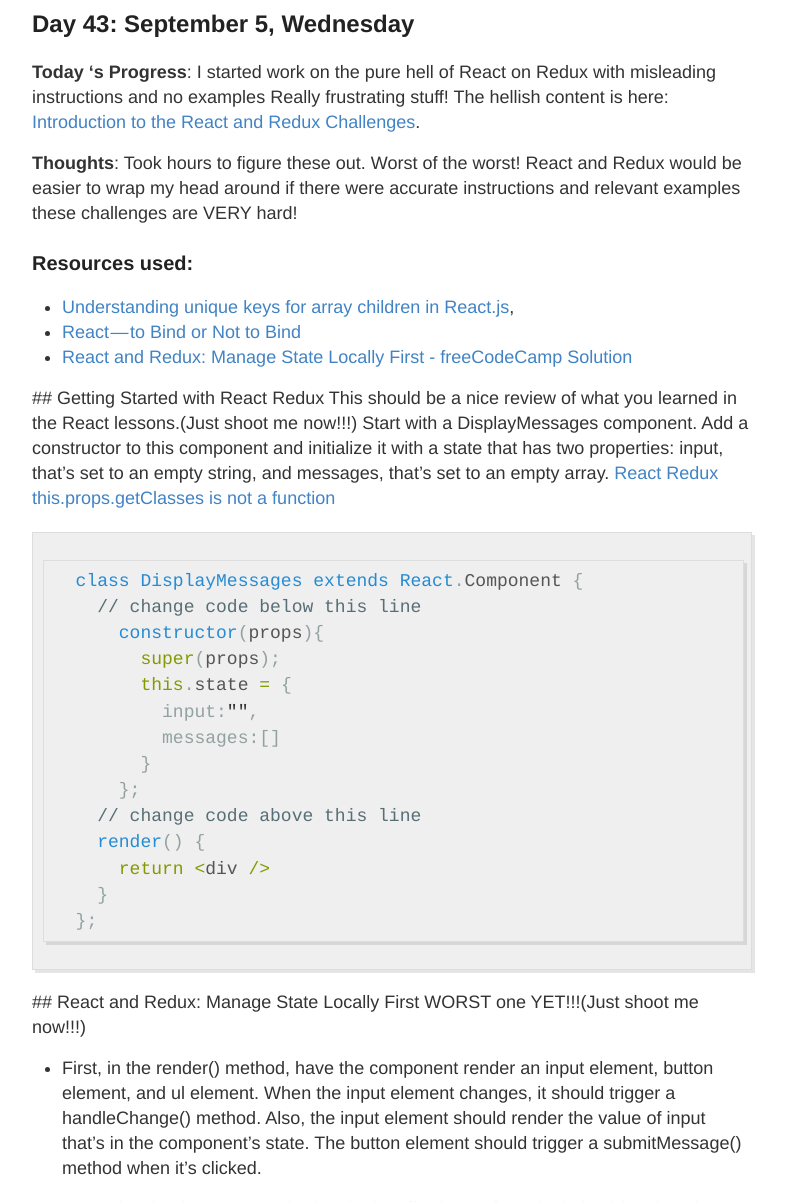
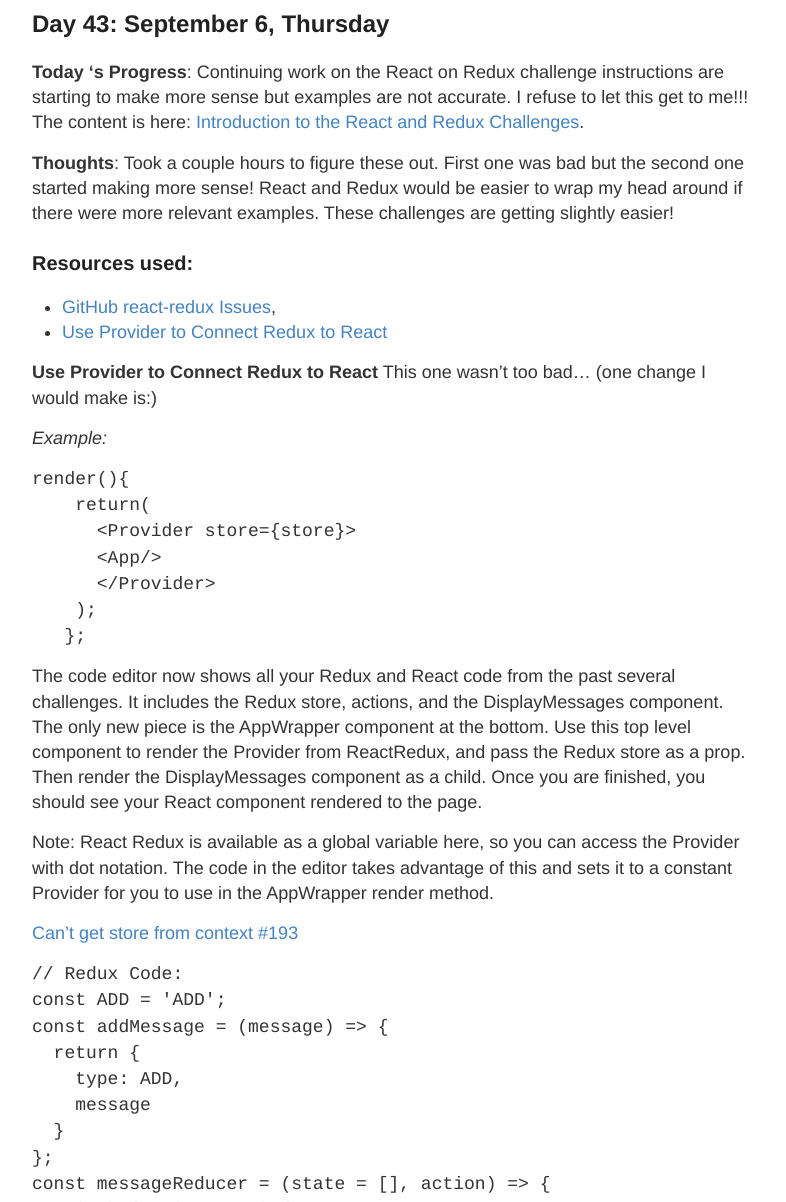
Before and after one commit to Johnny2136/johnny2136.github.io, a Jekyll site: the page built from _posts/2018-9-6-100DaysOfCode - Day44.md, in a window 1280 px wide and 1400 px high, scrolled down 356 px. Shown: the part 198-1400 px from the top of the window, without its empty margins (248-1034 px from the left). Built offline with Jekyll 4.4.1, drawn with Linux system fonts in a browser that asks for light colours; comment, search, counter and statistics services are not loaded; some of the changed text lies outside the part shown.

Commit message:
Completed day 44 :cloud:

````diff
--- a/_posts/2018-9-6-100DaysOfCode - Day44.md
+++ b/_posts/2018-9-6-100DaysOfCode - Day44.md
@@ -1,97 +1,125 @@
 ---
 layout: post
-title: Day 43 of 100 Days Of Code
+title: Day 44 of 100 Days Of Code
 ---
 
-![EXTREAM FRUSTRATION..."](https://fafysio.files.wordpress.com/2015/03/frustrert.gif)
+!["Not too bad!"](http://diasporina.com/wp/wp-content/uploads/2016/12/ntb.png)
 
-## Day 43: September 5, Wednesday
+## Day 43: September 6, Thursday
 
-**Today 's Progress**: I started work on the pure hell of React on Redux with misleading instructions and no examples Really frustrating stuff! The hellish content is here: [Introduction to the React and Redux Challenges](https://learn.freecodecamp.org/front-end-libraries/react-and-redux).
+**Today 's Progress**: Continuing work on the React on Redux challenge instructions are starting to make more sense but examples are not accurate. I refuse to let this get to me!!! The content is here: [Introduction to the React and Redux Challenges](https://learn.freecodecamp.org/front-end-libraries/react-and-redux).
 
-**Thoughts**: Took hours to figure these out. Worst of the worst! React and Redux would be easier to wrap my head around if there were accurate instructions and relevant examples these challenges are VERY hard!
+**Thoughts**: Took a couple hours to figure these out. First one was bad but the second one started making more sense! React and Redux would be easier to wrap my head around if there were more relevant examples. These challenges are getting slightly easier!
 
 ### Resources used:
-  * [Understanding unique keys for array children in React.js](https://stackoverflow.com/questions/28329382/understanding-unique-keys-for-array-children-in-react-js),
-  * [React — to Bind or Not to Bind](https://medium.com/shoutem/react-to-bind-or-not-to-bind-7bf58327e22a)
-  * [React and Redux: Manage State Locally First - freeCodeCamp Solution](https://www.youtube.com/watch?v=PPt0AS3RQ2Q)
+  * [GitHub react-redux Issues](https://github.com/reduxjs/react-redux/issues),
+  * [Use Provider to Connect Redux to React](https://forum.freecodecamp.org/t/use-provider-to-connect-redux-to-react/202759)
 
-  ## Getting Started with React Redux
-  This should be a nice review of what you learned in the React lessons.(Just shoot me now!!!)
-  Start with a DisplayMessages component. Add a constructor to this component and initialize it with a state that has two properties: input, that's set to an empty string, and messages, that's set to an empty array.
-  [React Redux this.props.getClasses is not a function](https://stackoverflow.com/questions/50835770/react-redux-this-props-getclasses-is-not-a-function)
-  ```javascript
-  class DisplayMessages extends React.Component {
-    // change code below this line
-      constructor(props){
-        super(props);
-        this.state = {
-          input:"",
-          messages:[]
-        }
-      };
-    // change code above this line
-    render() {
-      return <div />
+
+**Use Provider to Connect Redux to React**
+This one wasn't too bad... (one change I would make is:)
+
+*Example:*
+```Javascript
+render(){
+    return(
+      <Provider store={store}>
+      <App/>
+      </Provider>
+    );
+   };
+   ```
+The code editor now shows all your Redux and React code from the past several challenges. It includes the Redux store, actions, and the DisplayMessages component. The only new piece is the AppWrapper component at the bottom. Use this top level component to render the Provider from ReactRedux, and pass the Redux store as a prop. Then render the DisplayMessages component as a child. Once you are finished, you should see your React component rendered to the page.
+
+Note: React Redux is available as a global variable here, so you can access the Provider with dot notation. The code in the editor takes advantage of this and sets it to a constant Provider for you to use in the AppWrapper render method.
+
+[Can't get store from context #193](https://github.com/reduxjs/react-redux/issues/193)
+
+```Javascript
+// Redux Code:
+const ADD = 'ADD';
+const addMessage = (message) => {
+  return {
+    type: ADD,
+    message
+  }
+};
+const messageReducer = (state = [], action) => {
+  switch (action.type) {
+    case ADD:
+      return [
+        ...state,
+        action.message
+      ];
+    default:
+      return state;
+  }
+};
+const store = Redux.createStore(messageReducer);
+
+// React Code:
+class DisplayMessages extends React.Component {
+  constructor(props) {
+    super(props);
+    this.state = {
+      input: '',
+      messages: []
     }
+    this.handleChange = this.handleChange.bind(this);
+    this.submitMessage = this.submitMessage.bind(this);
+  }
+  handleChange(event) {
+    this.setState({
+      input: event.target.value
+    });
+  }
+  submitMessage() {
+    const currentMessage = this.state.input;
+    this.setState({
+      input: '',
+      messages: this.state.messages.concat(currentMessage)
+    });
+  }
+  render() {
+    return (
+      <div>
+        <h2>Type in a new Message:</h2>
+        <input
+          value={this.state.input}
+          onChange={this.handleChange}/><br/>
+        <button onClick={this.submitMessage}>Submit</button>
+        <ul>
+          {this.state.messages.map( (message, idx) => {
+              return (
+                 <li key={idx}>{message}</li>
+              )
+            })
+          }
+        </ul>
+      </div>
+    );
+  }
+};
+const Provider = ReactRedux.Provider;
+class AppWrapper extends React.Component {
+  // render the Provider here
+    render(){
+    return(
+      <Provider store={store}>
+        <DisplayMessages/>
+      </Provider>
+    );
   };
-  ```
-
-  ## React and Redux: Manage State Locally First
-  WORST one YET!!!(Just shoot me now!!!)
-  * First, in the render() method, have the component render an input element, button element, and ul element. When the input element changes, it should trigger a handleChange() method. Also, the input element should render the value of input that's in the component's state. The button element should trigger a submitMessage() method when it's clicked.
-
-  * Second, write these two methods. The handleChange() method should update the input with what the user is typing. The submitMessage() method should concatenate the current message (stored in input) to the messages array in local state, and clear the value of the input.
-
-  * Finally, use the ul to map over the array of messages and render it to the screen as a list of li elements.
-  * [React Redux youTube Video on this challange](https://www.youtube.com/watch?v=PPt0AS3RQ2Q)
-  ```javascript
-  class DisplayMessages extends React.Component {
-    constructor(props) {
-      super(props);
-      this.state = {
-        input: '',
-        messages: []
-      }
-      this.handleChange=this.handleChange.bind(this)//had to bind handleChange
-      this.submitMessage=this.submitMessage.bind(this)//had to bind submitMessage
-    }
-    // add handleChange() and submitMessage() methods here
-    handleChange(event){
-      this.setState({
-        input: event.target.value
-      })
-    }
-    submitMessage(){
-      this.setState({
-        messages: [...this.state.messages,this.state.input],
-        input: ''
-      })
-    }
-    render() {
-      return (
-        <div>
-          <h2>Type in a new Message:</h2>
-          { /* render an input, button, and ul here */ }
-            <input value={this.state.input} onChange={this.handleChange}/>
-
-            <button onClick={this.submitMessage}>Submit</button>
-            <ul>
-            {this.state.messages.map(message => <li key={Date}>{message}</li>)}
-            </ul>
-          { /* change code above this line */ }
-        </div>
-      );
-    }
-  };
-  ```
+  // change code above this line
+};
+```
 **Link(s) to work**
 
-1. Started work on [Introduction to the React and Redux Challenges](https://learn.freecodecamp.org/front-end-libraries/react-and-redux). (trying to) learn React on Redux.
+1. Continued work on [Introduction to the React and Redux Challenges](https://learn.freecodecamp.org/front-end-libraries/react-and-redux). (Trying to understand React on Redux)
 
-**Introduction to the React Challenges**
+**Introduction to the React and Redux Challenges**
 
-* PassedGetting Started with React Redux
-* PassedManage State Locally First
+* PassedExtract State Logic to Redux
+* PassedUse Provider to Connect Redux to React
 
 All code is in GitHub [FCC_Challenges/ReactAndRedux.md](https://github.com/Johnny2136/FCC-Projects/blob/master/FCC_Challenges/ReactAndRedux.md).
````
